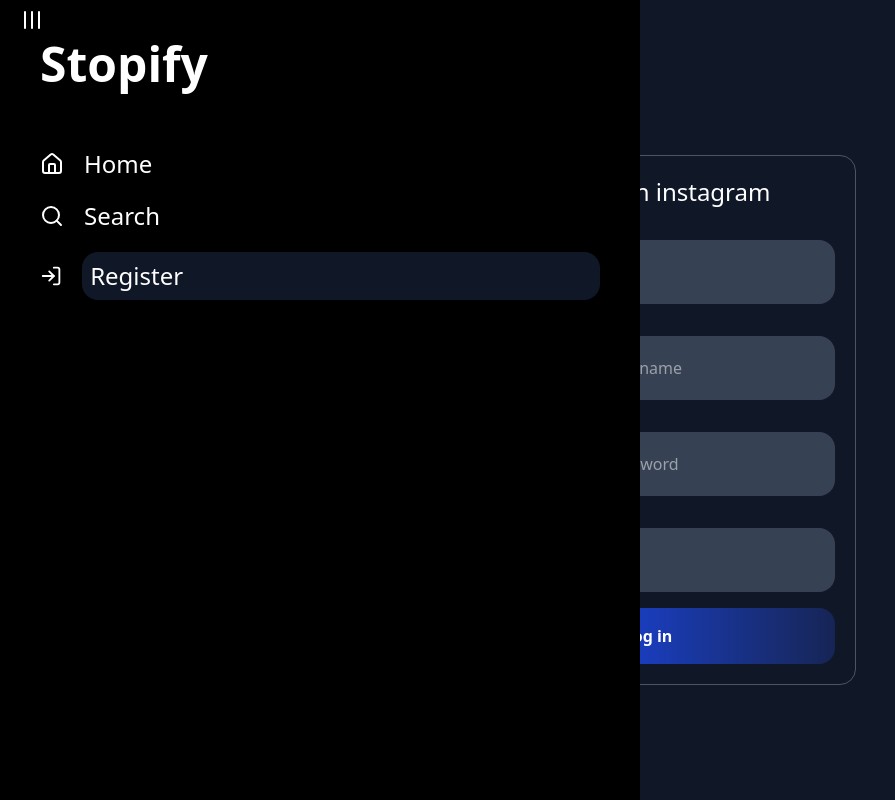
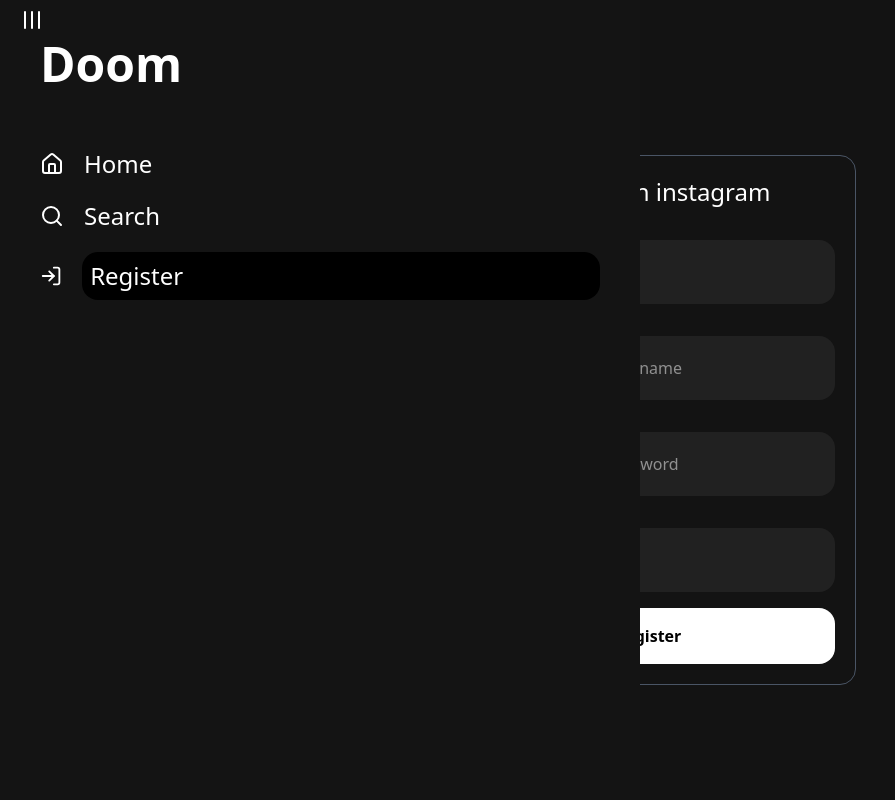
Before and after one commit to abhicore1819/Doom, a React (Vite) app: page /login in a window 1280 px wide. Both pictures are taken after a click on the button 32 px from the left and 20 px from the top of the page. Shown: the whole page, without its empty margins (0-895 px from the left). Built offline with nearby package versions, Linux system fonts and the light colour scheme.

Commit message:
Changes are ready

```diff
--- a/index.html
+++ b/index.html
@@ -5,7 +5,7 @@
     <!-- <link rel="icon" type="image/svg+xml" href="/vite.svg" /> -->
     <link rel="icon" type="image/svg+xml" href="src/assets/logo.jpg" />
     <meta name="viewport" content="width=device-width, initial-scale=1.0, maximum-scale=1, user-scale=0" />
-    <title>Stopify</title>
+    <title>Doom</title>
   </head>
   <body>
     <div id="root"></div>
--- a/src/App.jsx
+++ b/src/App.jsx
@@ -1,94 +1,188 @@
 import React, { useEffect, useState, useRef } from "react";
 import { Outlet, useFetcher } from "react-router-dom";
-import { AppWindow, ChartNoAxesColumnDecreasing, ChevronsLeftRightEllipsis, ColumnsSettings, LocateIcon, LucideMagnet, LucideRollerCoaster, Menu, SigmaSquare } from "lucide-react";
-import laapata from '../src/assets/laapata.jpg'
+// import {} from "lucide-react";
+import laapata from "../src/assets/laapata.jpg";
 import Sidebar from "./components/Sidebar";
 import Playerdiv from "./components/Playerdiv";
 import Sidebarbtn from "./components/Sidebarbtn";
 export default function App() {
+  // global student id variable
+  const student_id = localStorage.getItem("student_id");
   // -----states-----
+  const [hasshowusercount, setHasShowUsercount] = useState(false);
+  const [usercount, setUserCount] = useState(0);
+  const [usergreet, Setusergreet] = useState("");
   const [central_songdata, setSongdata] = useState({
     song_name: "",
     artist: "",
     poster: "",
-    src: ""
-  })
-  const [isauthenticated, setAuth] = useState(false)  // stores the authentication state
-  const [showsidebar, setShowsidebar] = useState(false)   // toggles the side bar
-  const [suggested_songs, setSuggestedsong] = useState([])  // handles the personlaized song's state
-  const [popular_songs, setPopularsongs] = useState([]) // handles the popular song's state
+    src: "",
+  });
+  const [isauthenticated, setAuth] = useState(false); // stores the authentication state
+  const [showsidebar, setShowsidebar] = useState(false); // toggles the side bar
+  const [suggested_songs, setSuggestedsong] = useState([]); // handles the personlaized song's state
+  const [popular_songs, setPopularsongs] = useState([]); // handles the popular song's state
   // -----states-----
 
   // ----- userefs -----
   // ----- userefs -----
 
-  useEffect(() => { // handles the personalised songs
+  useEffect(() => {
+    // show the user count
+    const URL = `http://localhost:7000/user_auth/users/${student_id}`;
+    fetch(URL)
+      .then((raw_data) => raw_data.json())
+      .then((data) => {
+        const FetchedUserCount = data.UserData.UserCount
+        setUserCount(FetchedUserCount);
+        setHasShowUsercount(true);
+
+        setTimeout(() => {
+          setHasShowUsercount(false);
+        }, [2000]);
+      });
+  }, []); // show the user count
+
+  // handles the personalised songs
+  useEffect(() => {
     if (localStorage.getItem("student_id")) {
-      setAuth(true)
-      const student_id = localStorage.getItem("student_id")
-      const ENDPOINT = `http://127.0.0.1:7000/suggested_songs/${student_id}/`
+      setAuth(true);
+      const student_id = localStorage.getItem("student_id");
+      const ENDPOINT = `http://127.0.0.1:7000/suggested_songs/${student_id}/`;
       fetch(ENDPOINT)
         .then((raw_data) => raw_data.json())
         .then((response) => {
-          const refined_res = response['song_data']
-          setSuggestedsong(refined_res)
-        })
+          const refined_res = response.song_data;
+          setSuggestedsong(refined_res);
+        });
     }
-  }, [])
+  }, []);
+  // handles the personalised songs
 
-  useEffect(() => { // handles the the popular songs !
+  // handles the the popular songs !
+  useEffect(() => {
     try {
-      const ENDPOINT = `http://127.0.0.1:7000/shuffled_songs/`
+      const ENDPOINT = `http://127.0.0.1:7000/shuffled_songs/`;
       fetch(ENDPOINT)
         .then((raw_data) => raw_data.json())
         .then((res) => {
-          const refined_response = res['song_data']
-          setPopularsongs(refined_response)
-        })
+          const refined_response = res["song_data"];
+          setPopularsongs(refined_response);
+        });
     } catch (error) {
-      console.log("Something went wrong !", error)
+      console.log("Something went wrong !", error);
     }
-  }, [])
+  }, []);
+  // handles the the popular songs !
+
+  // handles the personalized user greetings
+  useEffect(() => {
+    if (localStorage.getItem("name")) {
+      const name = localStorage.getItem("name");
+      Setusergreet(name);
+    }
+  });
+  // handles the personalized user greetings
+
   return (
-    <div className="flex h-200 md:h-270 sm:h-280 " >
+    <div className=" flex h-220 md:h-280 ">
       {/* {showsidebar && <Sidebar />} */}
       {/* greetings section */}
-      <div className={`bg-gray-900 space-y-8 p-5 ${showsidebar ? 'w-full' : 'w-screen'}`} >
+      <div
+        className={`bg-[#131313] space-y-8 p-5 ${showsidebar ? "w-full" : "w-screen"}`}
+      >
         <Outlet />
         <Sidebarbtn isShowbaractivate={showsidebar} />
         {/* user greetings */}
-        <h1 className="text-white py-5 text-2xl capitalize " >welcome, abhinav </h1>
+        <h1 className="text-white py-5 text-2xl capitalize ">
+          {`${usergreet ? "welcome, " + usergreet : "welcome user"}`}
+        </h1>
+        <h1 className="text-center font-semibold text-white">{`${hasshowusercount ? " You are the " + usercount + "th" + " user of doom 🎉!" : ""}`}</h1>
         {/* ----- suggestions sections ------ */}
-        <h1 className="text-[18px] text-white" >Suggested for you</h1>
+        <h1 className="text-[18px] text-white">Suggested for you</h1>
 
         {/* ----- suggested album's div -----*/}
-        <div className=" flex gap-2 md:gap-5 md:overflow-hidden overflow-x-scroll" >
-          {isauthenticated ? suggested_songs.map((element, index) => (
-            <div onClick={(() => setSongdata({ song_name: element['song_name'], artist: element['artist'], poster: element['poster'], src: element['song_path'] }))} key={index} className="bg-linear-to-r from bg-gray-700 via-gray-600 to-gray-800 px-2 py-5 rounded-2xl flex flex-col items-center gap-2 min-w-35 md:w-1/6" >   {/* img and song info div */}
-              <div > {/* img div*/}
-                <img className=" h-20 w-25 md:h-35 md:w-45 rounded-2xl" src={`http://127.0.0.1:7000/${element['poster']}`} />
+        <div className=" flex gap-2 md:gap-5 md:overflow-hidden overflow-x-scroll">
+          {isauthenticated ? (
+            suggested_songs.map((element, index) => (
+              <div
+                onClick={() =>
+                  setSongdata({
+                    song_name: element["song_name"],
+                    artist: element["artist"],
+                    poster: element["poster"],
+                    src: element["song_path"],
+                  })
+                }
+                key={index}
+                className="bg-[#212121] px-2 py-5 rounded-2xl flex flex-col items-center gap-2 min-w-35 md:w-1/6"
+              >
+                {" "}
+                {/* img and song info div */}
+                <div>
+                  {" "}
+                  {/* img div*/}
+                  <img
+                    className=" h-20 w-25 md:h-35 md:w-45 rounded-2xl"
+                    src={`http://127.0.0.1:7000/${element["poster"]}`}
+                  />
+                </div>
+                <div className="text-center text-white">
+                  {" "}
+                  {/** song info div */}
+                  <h1 className={`text-[16px] md:text-2xl capitalize`}>
+                    {element["song_name"]}
+                  </h1>
+                  <h1 className={` text-[12px] md:text-[18px] capitalize`}>
+                    {element["artist"]}
+                  </h1>
+                </div>
               </div>
-              <div className="text-center text-white" > {/** song info div */}
-                <h1 className={`text-[16px] md:text-2xl capitalize`} >{element['song_name']}</h1>
-                <h1 className={` text-[12px] md:text-[18px] capitalize`} >{element['artist']}</h1>
-              </div>
-            </div>
-          )) : <h1 className="text-center  text-white" >Log in first, to see suggested songs</h1>}
+            ))
+          ) : (
+            <h1 className="text-center  text-white">
+              Log in first, to see suggested songs
+            </h1>
+          )}
         </div>
         {/* ----- sugueested album's div -----*/}
         {/* ----- suggestions sections ------ */}
 
         {/* ----- popular album section ----- */}
-        <h1 className="text-[18px] text-white" >Popular albums</h1>
-        <div className=" flex gap-2 md:gap-5 md:overflow-hidden overflow-x-scroll " >
+        <h1 className="text-[18px] text-white">Popular albums</h1>
+        <div className=" flex gap-2 md:gap-5 md:overflow-hidden overflow-x-scroll ">
           {popular_songs.map((element, index) => (
-            <div onClick={(() => setSongdata({ 'song_name': element['song_name'], 'artist': element['artist'], 'poster': element['poster'], 'src': element['song_path'] }))} key={index} className="bg-linear-to-r from bg-gray-700 via-gray-600 to-gray-800 px-2 py-5 rounded-2xl flex flex-col items-center gap-2 min-w-35 md:w-1/6" >   {/* img and song info div */}
-              <div> {/* img div*/}
-                <img className=" h-20 w-25 md:h-35 md:w-45 rounded-2xl" src={`http://127.0.0.1:7000/${element['poster']}`} />
+            <div
+              onClick={() =>
+                setSongdata({
+                  song_name: element["song_name"],
+                  artist: element["artist"],
+                  poster: element["poster"],
+                  src: element["song_path"],
+                })
+              }
+              key={index}
+              className="bg-[#212121] px-2 py-5 rounded-2xl flex flex-col items-center gap-2 min-w-35 md:w-1/6"
+            >
+              {" "}
+              {/* img and song info div */}
+              <div>
+                {" "}
+                {/* img div*/}
+                <img
+                  className=" h-20 w-25 md:h-35 md:w-45 rounded-2xl"
+                  src={`http://127.0.0.1:7000/${element["poster"]}`}
+                />
               </div>
-              <div className="text-center text-white" > {/** song info div */}
-                <h1 className={`text-[16px] md:text-2xl capitalize`} >{element['song_name']}</h1>
-                <h1 className={` text-[12px] md:text-[18px] capitalize`} >{element['artist']}</h1>
+              <div className="text-center text-white">
+                {" "}
+                {/** song info div */}
+                <h1 className={`text-[16px] md:text-2xl capitalize`}>
+                  {element["song_name"]}
+                </h1>
+                <h1 className={` text-[12px] md:text-[18px] capitalize`}>
+                  {element["artist"]}
+                </h1>
               </div>
             </div>
           ))}
@@ -97,5 +191,5 @@
       </div>
       <Playerdiv popular_songs={suggested_songs} song_data={central_songdata} />
     </div>
-  )
+  );
 }
--- a/src/components/Login.jsx
+++ b/src/components/Login.jsx
@@ -5,124 +5,165 @@
 import { EvCharger, VenetianMask } from "lucide-react";
 import Prefrences from "./Prefrences";
 export default function Login() {
-    const [login_message, setLoginmessage] = useState("")
+
+  const [login_message, setLoginmessage] = useState("");
   const [fielderr, setFielderr] = useState({
     nameFeild: "",
     passwordField: "",
     usernameField: "",
-        studentIdFeild: ""
-    })
-    const navigate = useNavigate()
-    const [renderpref, setRenderpref] = useState(false)
+    studentIdFeild: "",
+  });
+  const navigate = useNavigate();
+  const [renderpref, setRenderpref] = useState(false);
   const [form, setForm] = useState({
     name: "",
     username: "",
     password: "",
-        studentid: ""
-    })
-    const [showsidebar, setShowsidebar] = useState(false)   // toggles the side bar
+    studentid: "",
+  });
+  const [showsidebar, setShowsidebar] = useState(false); // toggles the side bar
 
-    const Handlechange = (event) => {   // updates the state on change
-        const key_name = event.target.name
-        const value = event.target.value
-        setForm((prevData) => (
-            { ...prevData, [key_name]: value }
-        ))
-    }
+  const Handlechange = (event) => {
+    // updates the state on change
+    const key_name = event.target.name;
+    const value = event.target.value;
+    setForm((prevData) => ({ ...prevData, [key_name]: value }));
+  };
 
-    const Handlesubmit = (event) => {   // logs submitted values
-        event.preventDefault()
+  const Handlesubmit = (event) => {
+    // logs submitted values
+    event.preventDefault();
     if (form.name === "") {
       setFielderr({
-                'usernameField': "name can not be empty!",
-            })
+        usernameField: "name can not be empty!",
+      });
     }
     if (form.username === "") {
       setFielderr({
-                'usernameField': "username can not be empty!",
-            })
+        usernameField: "username can not be empty!",
+      });
     }
 
     if (form.password === "") {
       setFielderr({
-                'passwordField': 'instagram password recquired for login'
-            })
+        passwordField: "instagram password recquired for login",
+      });
     }
 
     if (form.studentid === "") {
       setFielderr({
-                'studentIdFeild': "student id must required for login",
-            })
+        studentIdFeild: "student id must required for login",
+      });
     }
 
-        if (form.password !== "" && form.studentid !== "" && form.username !== "" && form.name) {
-            const user_credentials = form
-            console.log("user_credentials:-", user_credentials)
-            const URL_ENDPOINT = `http://127.0.0.1:7000/user_auth/credentials/`
-            console.log(URL_ENDPOINT)
+    if (
+      form.password !== "" &&
+      form.studentid !== "" &&
+      form.username !== "" &&
+      form.name
+    ) {
+      const user_credentials = form;
+      console.log("user_credentials:-", user_credentials);
+      const URL_ENDPOINT = `http://127.0.0.1:7000/user_auth/credentials/`;
+      console.log(URL_ENDPOINT);
       fetch(URL_ENDPOINT, {
         method: "POST",
         body: JSON.stringify(user_credentials),
         headers: {
-                    "Content-type": "application/json"
-                }
+          "Content-type": "application/json",
+        },
       })
         .then((data) => data.json())
         .then((res) => {
-                    console.log(res)
           if (res.status_code === 200) {
-                        console.log("working")
-                        const student_id = res.student_data[0]['student_ID']
-                        localStorage.setItem("student_id", student_id)
+            console.log("working");
+            const student_id = res.student_data[0]["student_ID"];
+            const name = res.student_data[0]["student_name"];
+            localStorage.setItem("student_id", student_id);
+            localStorage.setItem("name", name);
           }
-                })
-            setLoginmessage("Logged in !")
+        });
+      setLoginmessage("Logged in !");
       setTimeout(() => {
-                navigate('/prefrences')
+        navigate("/prefrences");
       }, 1000);
     }
-
-
-
-
-    }
+  };
 
   return (
-        <div className="bg-gray-900 h-screen flex" >
+    <div className="bg-[#131313] h-screen flex">
       <div>
         <Sidebarbtn isShowbaractivate={showsidebar} />
       </div>
 
-            <div className="p-2 justify-center flex flex-col w-full items-center" >
-                <h1 className="text-green-500 p-5 text-2xl" >{login_message}</h1>
-                <form onSubmit={Handlesubmit} className="space-y-2 p-2 sm:p-5 sm:w-1/2 lg:w-1/3 border border-gray-600 rounded-2xl flex flex-col gap-2 items-center w-full" action="">
-                    <h1 className="text-white text-center text-2xl " >Log in with instagram</h1>
+      <div className="p-2 justify-center flex flex-col w-full items-center">
+        <h1 className="text-green-500 p-5 text-2xl">{login_message}</h1>
+        <form
+          onSubmit={Handlesubmit}
+          className="space-y-2 p-2 sm:p-5 sm:w-1/2 lg:w-1/3 border border-gray-600 rounded-2xl flex flex-col gap-2 items-center w-full"
+          action=""
+        >
+          <h1 className="text-white text-center text-2xl ">
+            Log in with instagram
+          </h1>
 
-                    <h1 className="text-red-500 text-[18px]" >
+          <h1 className="text-red-500 text-[18px]">
             {fielderr.nameFeild ? fielderr.nameFeild : ""}
           </h1>
-                    <input type="text" name="name" onChange={Handlechange} value={form.name} className="bg-gray-700 rounded-2xl outline-none w-full p-5 text-white" placeholder="Enter name" />
+          <input
+            type="text"
+            name="name"
+            onChange={Handlechange}
+            value={form.name}
+            className="bg-[#212121] rounded-2xl outline-none w-full p-5 text-white"
+            placeholder="Enter name"
+          />
 
-                    <h1 className="text-red-500 text-[18px]" >
+          <h1 className="text-red-500 text-[18px]">
             {fielderr.usernameField ? fielderr.usernameField : ""}
           </h1>
-                    <input type="text" name="username" onChange={Handlechange} value={form.username} className="bg-gray-700 rounded-2xl outline-none w-full p-5 text-white" placeholder="Enter instagram username" />
+          <input
+            type="text"
+            name="username"
+            onChange={Handlechange}
+            value={form.username}
+            className="bg-[#212121] rounded-2xl outline-none w-full p-5 text-white"
+            placeholder="Enter instagram username"
+          />
 
-                    <h1 className="text-red-500 text-[18px]" >
+          <h1 className="text-red-500 text-[18px]">
             {fielderr.passwordField ? fielderr.passwordField : ""}
           </h1>
-                    <input type="password" name="password" onChange={Handlechange} value={form.password} className="bg-gray-700 rounded-2xl outline-none w-full p-5 text-white" placeholder="Enter instagram password" />
+          <input
+            type="password"
+            name="password"
+            onChange={Handlechange}
+            value={form.password}
+            className="bg-[#212121] rounded-2xl outline-none w-full p-5 text-white"
+            placeholder="Enter instagram password"
+          />
 
-                    <h1 className="text-red-500 text-[18px]" >
+          <h1 className="text-red-500 text-[18px]">
             {fielderr.studentIdFeild ? fielderr.studentIdFeild : ""}
           </h1>
-                    <input type="number" name="studentid" onChange={Handlechange} value={form.studentid} className="bg-gray-700 rounded-2xl outline-none w-full p-5 text-white" placeholder="Enter student id" />
+          <input
+            type="number"
+            name="studentid"
+            onChange={Handlechange}
+            value={form.studentid}
+            className="bg-[#212121] rounded-2xl outline-none w-full p-5 text-white"
+            placeholder="Enter student id"
+          />
 
-
-                    <button name="btn" onClick={Handlesubmit} className="bg-linear-to-r from bg-blue-700 via-blue-800 to-blue-950 font-semibold w-full rounded-2xl text-white p-4 " >Log in</button>
-
+          <button
+            name="btn"
+            onClick={Handlesubmit}
+            className="bg-linear-to-r from bg-white font-semibold w-full rounded-2xl text-black p-4 "
+          >
+            Register
+          </button>
         </form>
       </div>
     </div>
-    )
+  );
 }
--- a/src/components/Playerdiv.jsx
+++ b/src/components/Playerdiv.jsx
@@ -99,7 +99,7 @@
     }
 
     return (
-        <div className="flex sm:justify-between items-center gap-2 bg-linear-to-r from bg-gray-700 via-gray-600 to-gray-800 p-2 md:p-5 w-screen fixed bottom-0" >   {/* contains everything */}
+        <div className="flex sm:justify-between items-center gap-2 bg-black p-2 md:p-5 w-screen fixed bottom-0" >   {/* contains everything */}
             <div className="flex items-center gap-2" > {/** poster and song data div */}
                 <div className="p-2" >  {/* img div */}
                     <img ref={Poster_ref} src={`http://127.0.0.1:7000${props.song_data.poster}/`} className="h-15 w-15 rounded-2xl" alt="poster" />
--- a/src/components/Sidebar.jsx
+++ b/src/components/Sidebar.jsx
@@ -1,20 +1,68 @@
 import React, { useState } from "react";
-import { HomeIcon, Search, Library, LogIn, Menu, Home, ImageOff } from "lucide-react";
+import {
+  HomeIcon,
+  Search,
+  Library,
+  LogIn,
+  Menu,
+  Home,
+  ImageOff,
+} from "lucide-react";
 import { NavLink } from "react-router-dom";
 export default function Sidebar() {
-    return (
-        <div className={`bg-black w-1/2 h-screen p-5 space-y-5 fixed top-0 left-0 z-10 transition-transform ease-in-out duration-500`} >
-            <div className='w-full'>
-                {/* logo */}
-                <h1 className={`p-5 text-5xl capitalize font-bold text-white`} >Stopify</h1>
-            </div>
-            <ul className={`w-full  p-5 text-white capitalize text-[16px] lg:text-2xl space-y-5`} >
-                {/* menu */}
-                <li className="flex cursor-pointer items-center gap-5 " ><Home /><NavLink className={(params) => (params.isActive ? 'bg-gray-900 w-full rounded-2xl p-2 text-white' : '')} to={'/'} >home</NavLink> </li>
-                <li className="flex cursor-pointer items-center gap-5" ><Search /><NavLink className={(params) => (params.isActive ? 'bg-gray-900 w-full rounded-2xl p-2 text-white' : '')} to={'/search'} >search</NavLink> </li>
-                <li className="flex cursor-pointer items-center gap-5" ><LogIn /><NavLink className={(params) => (params.isActive ? 'bg-gray-900 w-full rounded-2xl p-2 text-white' : '')} to={'/login'} >register</NavLink> </li>
-                {/* <li className="flex cursor-pointer items-center gap-5" ><Library /><NavLink className={(params) => (params.isActive ? 'bg-gray-900 w-full rounded-2xl p-2 text-white' : '')}  to={'/library'}>playlist</NavLink> </li> */}
-            </ul>
-        </div >
-    )
+  return (
+    <div
+      className={`bg-[#141414] w-1/2 h-screen p-5 space-y-5 fixed top-0 left-0 z-10 transition-transform ease-in-out duration-500`}
+    >
+      <div className="w-full">
+        {/* logo */}
+        <h1 className={`p-5 text-5xl capitalize font-bold text-white`}>Doom</h1>
+      </div>
+      <ul
+        className={`w-full  p-5 text-white capitalize text-[16px] lg:text-2xl space-y-5`}
+      >
+        {/* menu */}
+        <li className="flex cursor-pointer items-center gap-5 ">
+          <Home />
+          <NavLink
+            className={(params) =>
+              params.isActive
+                ? "bg-black w-full rounded-2xl p-2 text-white"
+                : ""
+            }
+            to={"/"}
+          >
+            home
+          </NavLink>{" "}
+        </li>
+        <li className="flex cursor-pointer items-center gap-5">
+          <Search />
+          <NavLink
+            className={(params) =>
+              params.isActive
+                ? "bg-black w-full rounded-2xl p-2 text-white"
+                : ""
+            }
+            to={"/search"}
+          >
+            search
+          </NavLink>{" "}
+        </li>
+        <li className="flex cursor-pointer items-center gap-5">
+          <LogIn />
+          <NavLink
+            className={(params) =>
+              params.isActive
+                ? "bg-black w-full rounded-2xl p-2 text-white"
+                : ""
+            }
+            to={"/login"}
+          >
+            register
+          </NavLink>{" "}
+        </li>
+        {/* <li className="flex cursor-pointer items-center gap-5" ><Library /><NavLink className={(params) => (params.isActive ? 'bg-black w-full rounded-2xl p-2 text-white' : '')}  to={'/library'}>playlist</NavLink> </li> */}
+      </ul>
+    </div>
+  );
 }
--- a/src/index.css
+++ b/src/index.css
@@ -20,6 +20,7 @@
   height: 5px;
   border-radius: 10px;
   box-shadow: 0 0 6px rgba(30, 60, 255, 0.4);
+  box-shadow: 0 0 6px rgba(30, 60, 255, 0.4);
 }
 
 /* THUMB */
```
Also changed, not shown: src/components/Prefrences.jsx (+5 -5 lines), src/components/Searchbar.jsx (+9 -9 lines). Lines whose indentation alone changed are shown as unchanged.
